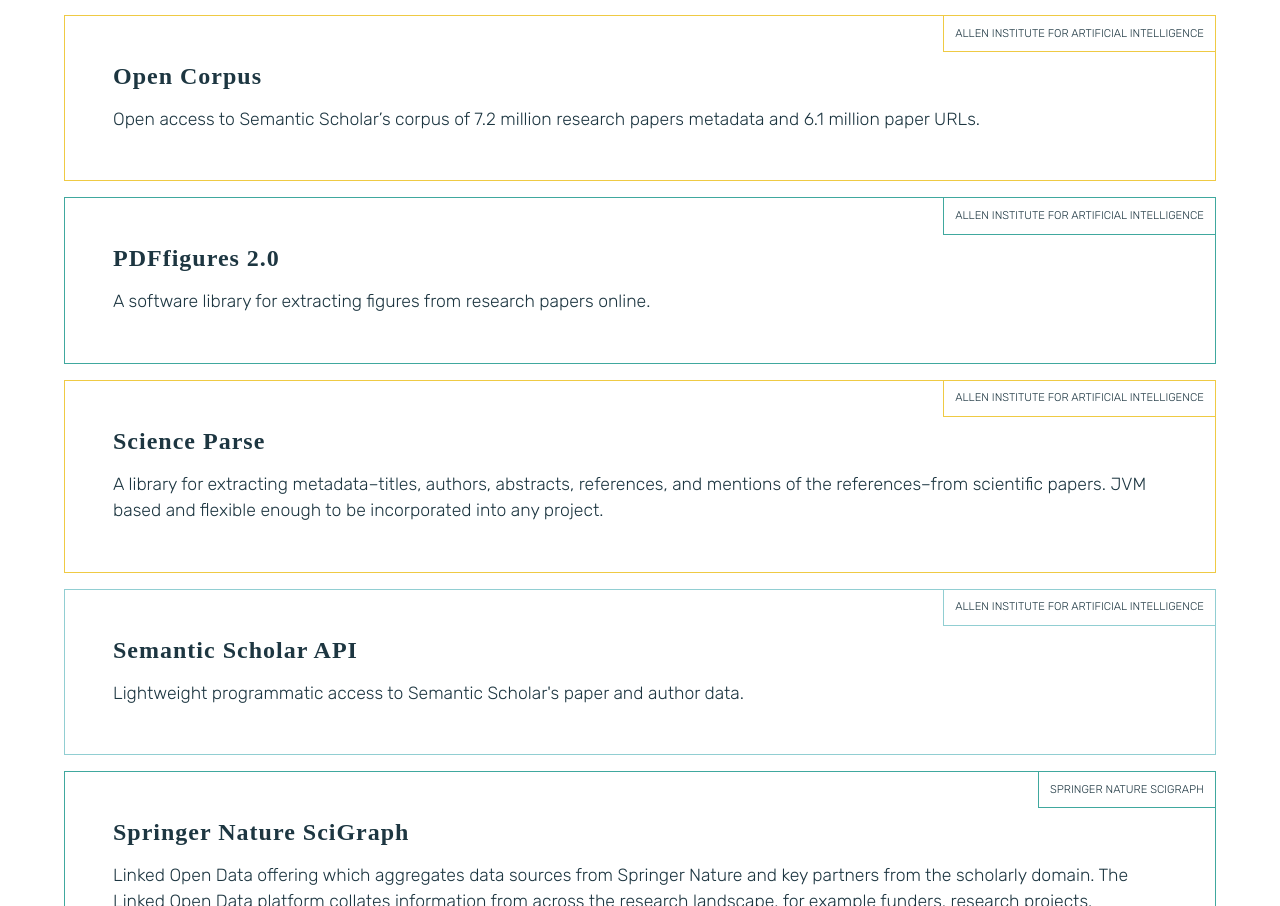
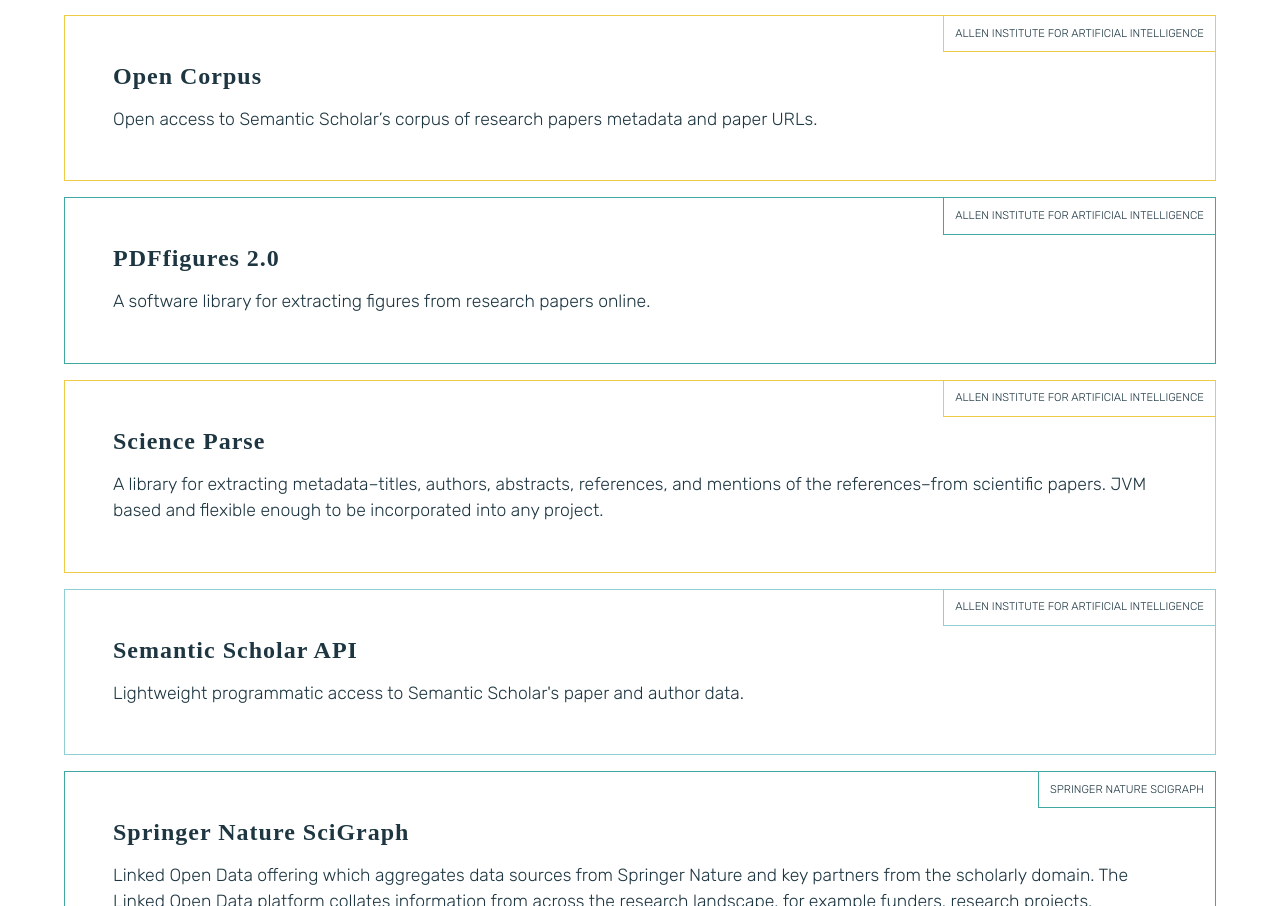
Before and after one commit to allenai/oasp-website, a website: page src/index.html in a window 1280 px wide. Shown: the part 4621-5527 px from the top of the page. Drawn offline with nearby package versions, Linux system fonts and the light colour scheme; files that its build step writes are made by us from their sources; files whose address does not match are found by name; a web font is replaced by a local one.

Commit message:
Removed numerics around Open Corpus (#39)

```diff
--- a/src/index.html
+++ b/src/index.html
@@ -293,7 +293,7 @@
             <div class="resource__institution colorful-list__child">Allen Institute for Artificial Intelligence</div>
             <div class="resource__info">
               <h3 class="resource__title"><a target="_blank" href="http://labs.semanticscholar.org/corpus/">Open Corpus</a></h3>
-              <p class="resource__desc">Open access to Semantic Scholar’s corpus of 7.2 million research papers metadata and 6.1 million paper URLs.</p>
+              <p class="resource__desc">Open access to Semantic Scholar’s corpus of research papers metadata and paper URLs.</p>
             </div>
           </li>
           <li class="resource colorful-list">
```
